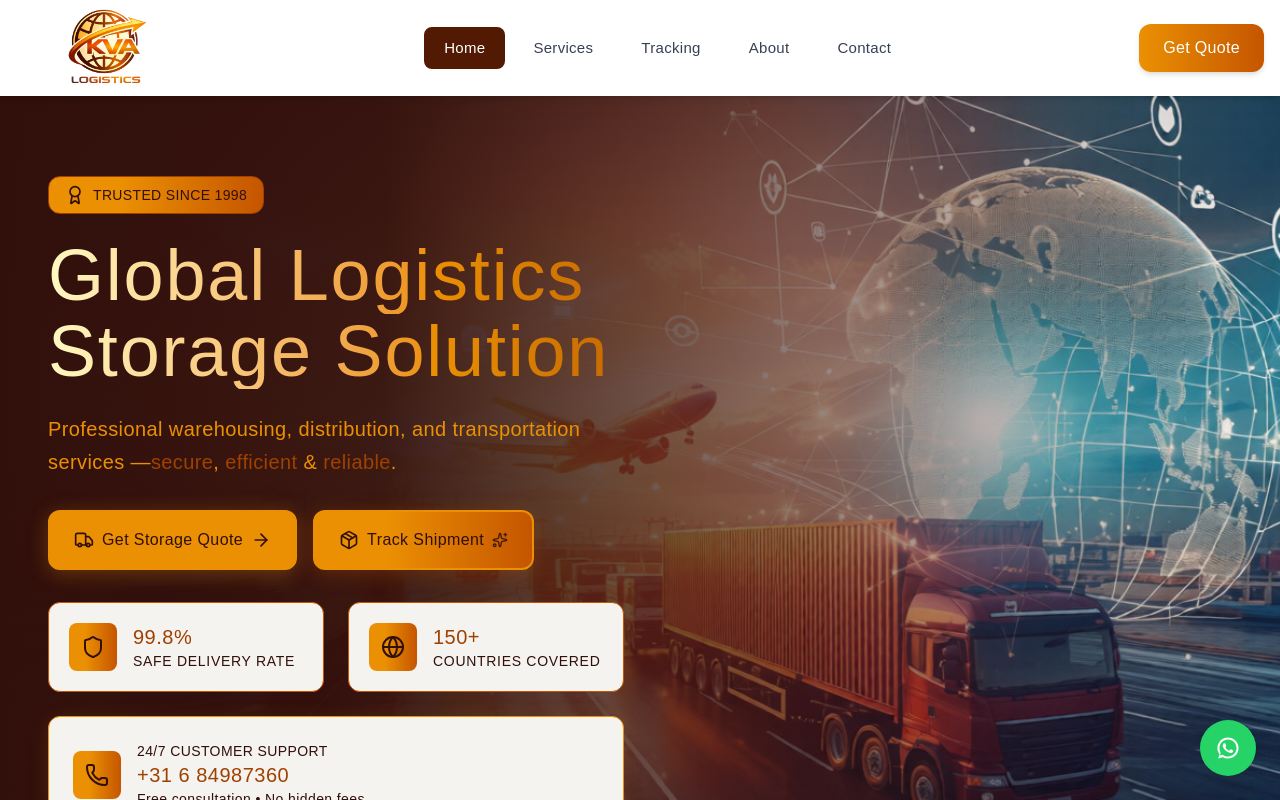
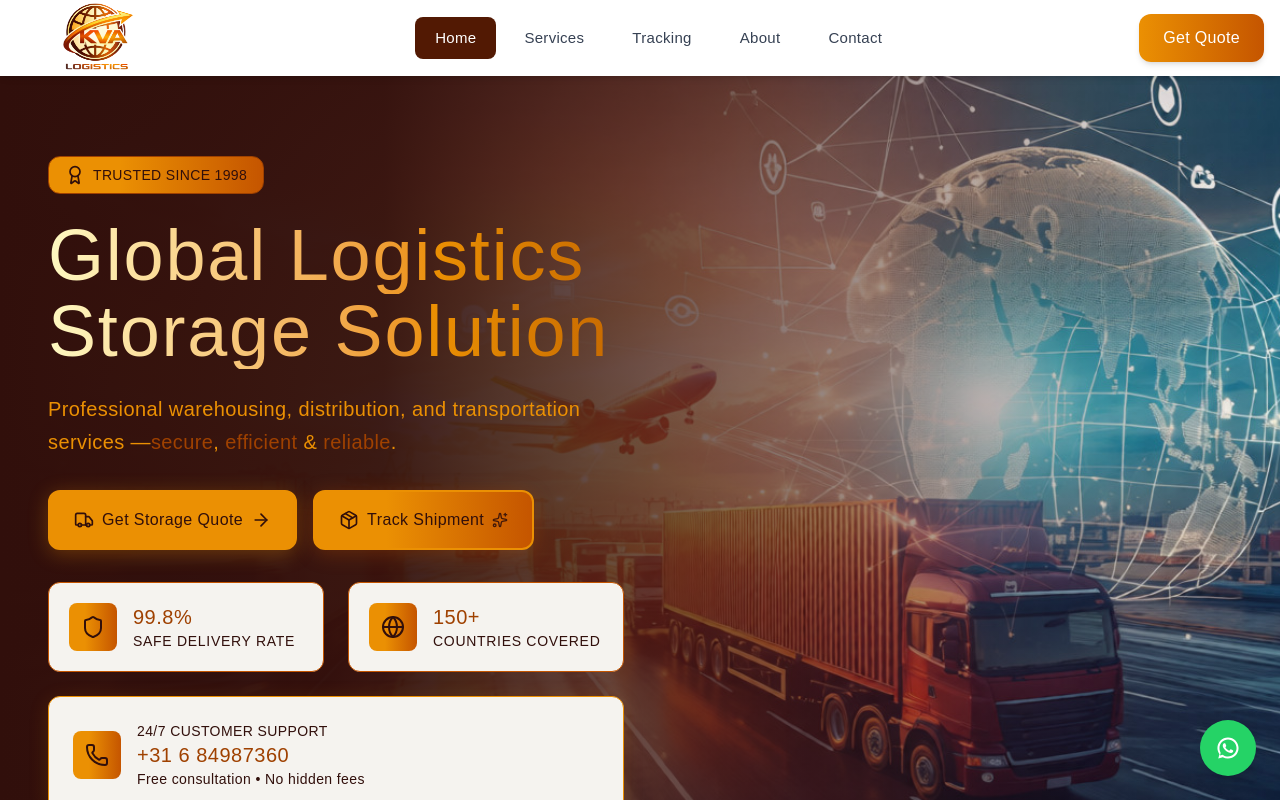
Before and after one commit to Prathamesh0008/KVA-Logistic, a Next.js app: page / in a window 1280 px wide. Shown: the top 800 px of the page. Built offline with nearby package versions, Linux system fonts and the light colour scheme; a web font is replaced by a local one.

Commit message:
Upasana -24/03/2026

```diff
--- a/app/components/Header.jsx
+++ b/app/components/Header.jsx
@@ -55,16 +55,14 @@ export default function Header() {
 }}
 >
 
-      <div className="max-w-7xl mx-auto px-3 sm:px-4">
-
-        <div className="flex items-center justify-between h-16 sm:h-20 lg:h-24">
-
+      <div className="max-w-7xl mx-auto px-1 sm:px-4">
+<div className="flex items-center justify-between h-14 sm:h-16 lg:h-19">
           {/* LOGO */}
           <Link href="/" className="flex shrink-0">
             <img
               src="/logo.png"
               alt="KVA Logistics"
-              className="h-20 sm:h-25 lg:h-30 object-cover"
+              className="h-25 sm:h-22 lg:h-27 object-cover"
             />
           </Link>
 
--- a/app/layout.js
+++ b/app/layout.js
@@ -11,7 +11,7 @@ const eurostile = localFont({
   src: [
     {
       path: "./fonts/Eurostile.ttf",  // ✅ correct
-      weight: "400",
+      weight: "800",
     },
     {
       path: "./fonts/Eurostile.ttf",
```
